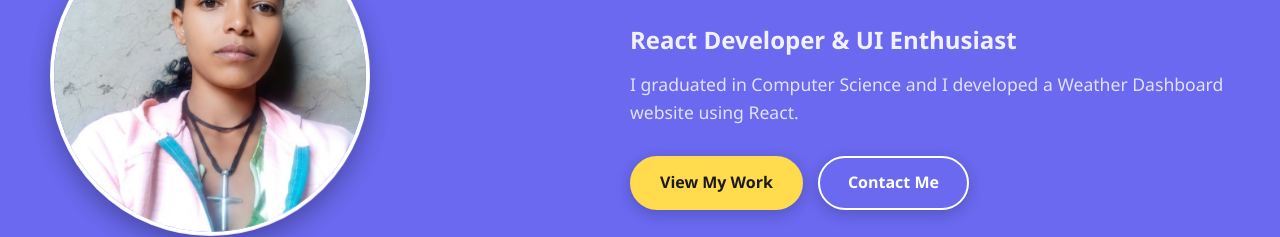
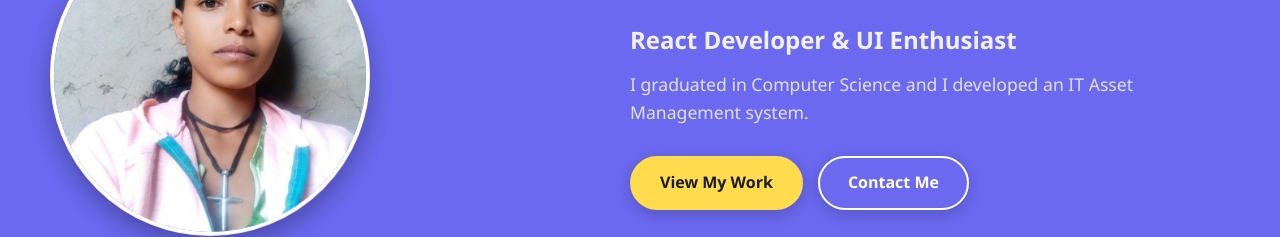
Before and after one commit to fentatena6-cmyk/new-portfolio, a React (Vite) app: page / in a window 1280 px wide. Shown: the part 244-481 px from the top of the page. Built offline with nearby package versions, Linux system fonts and the light colour scheme; the HTML template or start-up script is replaced by a standard one.

Commit message:
update hero section description to IT Asset Management

```diff
--- a/src/components/Hero.jsx
+++ b/src/components/Hero.jsx
@@ -5,7 +5,7 @@ const Hero = () => {
   return (
     <section id="home" className="hero">
       <div className="hero-content">
-        {}
+        {/* ፎቶው በግራ በኩል */}
         <div className="hero-image-container">
           <img
             src={profileImg}
@@ -14,9 +14,9 @@ const Hero = () => {
           />
         </div>
 
-        {}
+        {/* ጽሑፉ በቀኝ በኩል */}
         <div className="hero-text">
-          {}
+          {/* የሚንቀሳቀስ Marquee ስምህና ዲፓርትመንትህ */}
           <div className="title-marquee">
             <marquee behavior="scroll" direction="left">
               Hi, I'm <span className="highlight">Tena Fenta</span> and a Computer Science Student
@@ -26,10 +26,10 @@ const Hero = () => {
           <h2>React Developer & UI Enthusiast</h2>
 
           <p className="description">
-           I graduated in Computer Science and I developed a Weather Dashboard website using React.
+           I graduated in Computer Science and I developed an IT Asset Management system.
           </p>
 
-          {}
+          {/* በሚያምር ዲዛይን የተሰሩ ቁልፎች */}
           <div className="hero-buttons">
             <a href="#projects" className="btn btn-primary">View My Work</a>
             <a href="#contact" className="btn btn-secondary">Contact Me</a>
```
